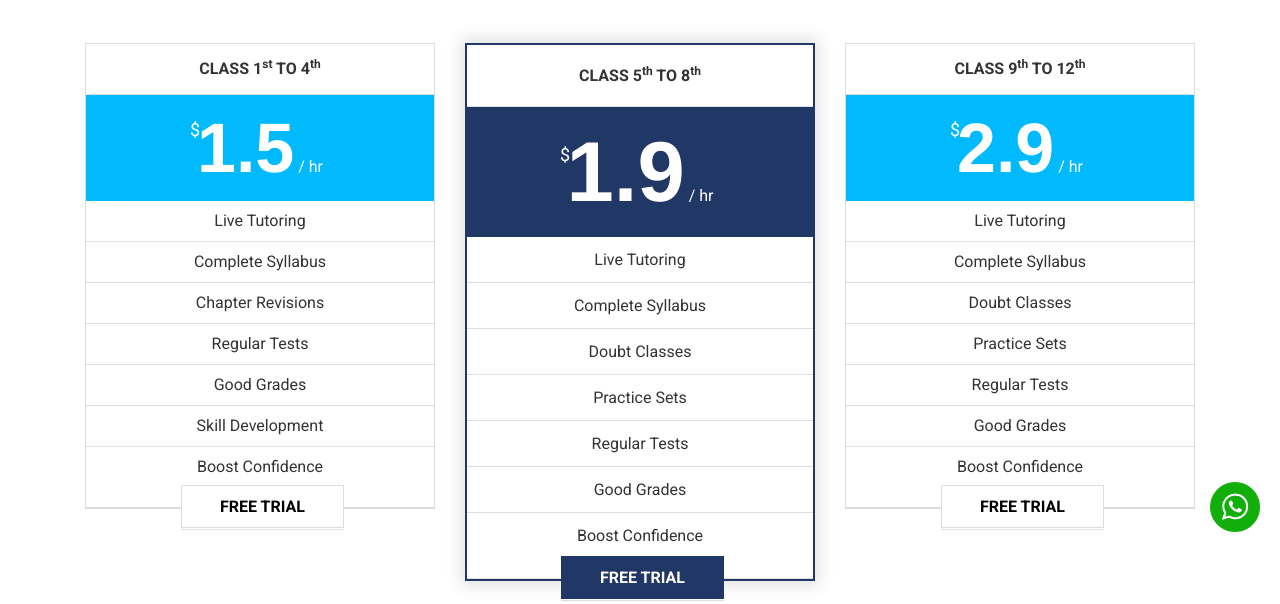
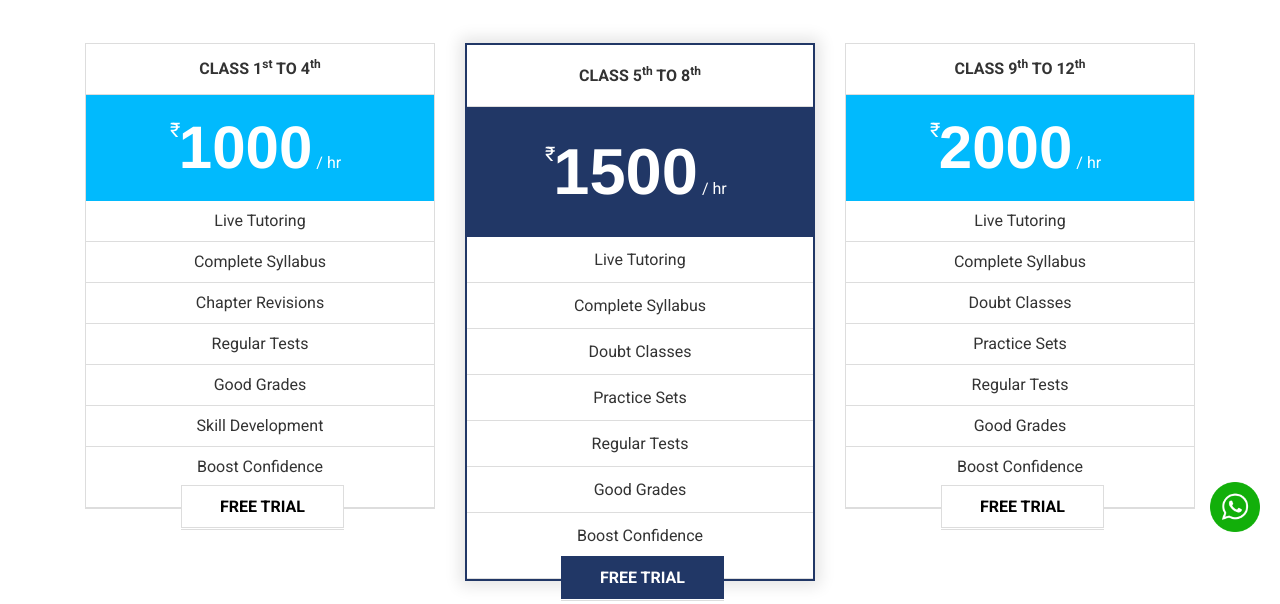
Before and after one commit to Sakankshad/missiondiksha, a plain HTML site: page fees.html in a window 1280 px wide. Shown: the part 238-842 px from the top of the page. Drawn offline with Linux system fonts and the light colour scheme.

Commit message:
Changes in fees

```diff
--- a/fees.html
+++ b/fees.html
@@ -65,8 +65,8 @@
 
       .pricing-box li.plan-title { text-transform: uppercase; line-height: 50px; font-size: 16px; font-weight: bold;}
       .pricing-box li.subscription-price { background: #01bafd; color: #fff; position: relative; border-bottom: none; font-size: 16px;}
-      .pricing-box li.subscription-price .currency {position: absolute; top: 15px; left: 50%; margin-left: -70px; font-size: 18px;}
-      .pricing-box li.subscription-price .price { font-size: 70px; font-weight: 600; font-family: 'Titillium Web', Helvetica, Arial, sans-serif;
+      .pricing-box li.subscription-price .currency {position: absolute; top: 15px; left: 50%; margin-left: -90px; font-size: 20px;}
+      .pricing-box li.subscription-price .price { font-size: 60px; font-weight: 600; font-family: 'Titillium Web', Helvetica, Arial, sans-serif;
       line-height: 106px;}
       .pricing-box li.sing-up {position: absolute; left: 50%; bottom: -22.5px; margin-left: -79px; background: #fff;
       line-height: 45px !important;}
@@ -82,8 +82,8 @@
       .pricing-box.featured ul li { line-height: 45px;}
 
       .pricing-box.featured li.subscription-price { background: #213766; }
-      .pricing-box.featured li.subscription-price .price { line-height: 130px; font-size: 85px;}
-      .pricing-box.featured li.subscription-price .currency { top: 25px; margin-left: -80px;}
+      .pricing-box.featured li.subscription-price .price { line-height: 130px; font-size: 65px;}
+      .pricing-box.featured li.subscription-price .currency { top: 25px; margin-left: -95px;}
       .sing-up{
         border-bottom: none;
       }
@@ -221,8 +221,8 @@
                         Class 1<sup>st</sup> to 4<sup>th</sup>
                       </li>
                       <li class="subscription-price oswald">
-                        <span class="currency oswald">$</span>
-                        <span class="price">1.5</span>
+                        <span class="currency oswald">₹</span>
+                        <span class="price">1000</span>
                         / hr
                       </li>
                       <li class="ptop10">
@@ -257,8 +257,8 @@
                         Class 5<sup>th</sup> to 8<sup>th</sup>
                       </li>
                       <li class="subscription-price oswald">
-                        <span class="currency oswald">$</span>
-                        <span class="price">1.9</span>
+                        <span class="currency oswald">₹</span>
+                        <span class="price">1500</span>
                         / hr
                       </li>
                       <li class="ptop10">
@@ -293,8 +293,8 @@
                         Class 9<sup>th</sup> to 12<sup>th</sup>
                       </li>
                       <li class="subscription-price oswald">
-                        <span class="currency oswald">$</span>
-                        <span class="price">2.9</span>
+                        <span class="currency oswald">₹</span>
+                        <span class="price">2000</span>
                         / hr
                       </li>
                       <li class="ptop10">
```
